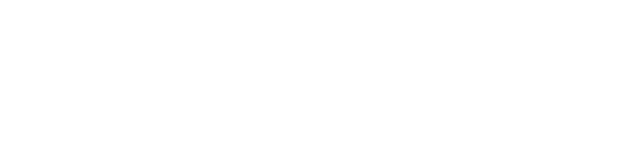
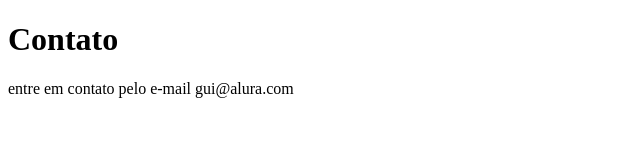
Before and after one commit to Victor-Melquiades/estudogit, a plain HTML site: page contato.html in a window 1280 px wide. Shown: the whole page, without its empty margins (0-640 px from the left). Drawn offline with Linux system fonts and the light colour scheme.

Commit message:
adicionando o e-mail de contato

```diff
--- a/contato.html
+++ b/contato.html
@@ -7,6 +7,7 @@
     <title>Contato</title>
 </head>
 <body>
-
+    <h1>Contato</h1>
+    <p>entre em contato pelo e-mail gui@alura.com</p>
 </body>
 </html>
```
